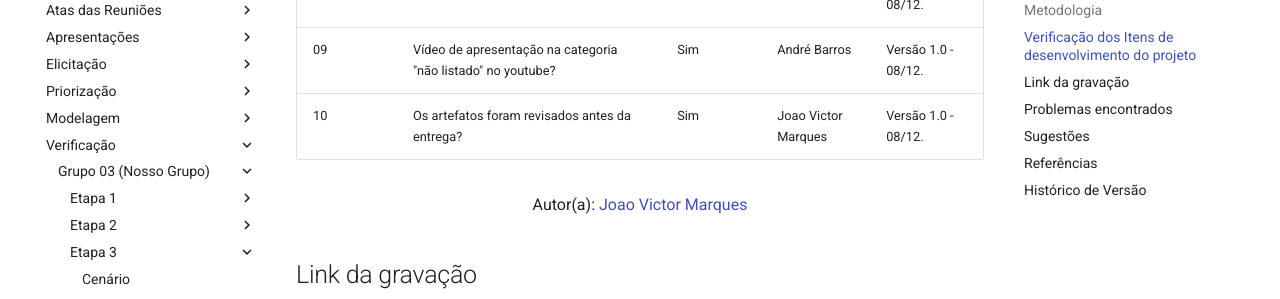
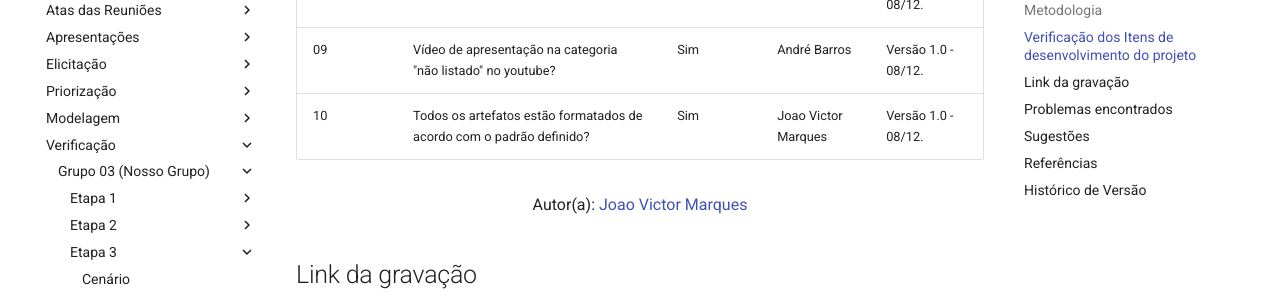
Before and after one commit to Requisitos-de-Software/2024.2-CAESB-Autoatendimento, an MkDocs documentation site: the page built from docs/planejamento/verificacao/itens_dev_proj3.md, in a window 1280 px wide and 900 px high, scrolled down 1344 px, cut to the strip 0-539 px from the top of the window. Shown: the part 152-451 px from the top of the strip. Built offline with MkDocs 1.6.1 and Material for MkDocs 9.7.7, drawn with Linux system fonts in a browser that asks for light colours; comment, search, counter and statistics services are not loaded.

Commit message:
ajuste veritens

```diff
--- a/docs/planejamento/verificacao/itens_dev_proj3.md
+++ b/docs/planejamento/verificacao/itens_dev_proj3.md
@@ -33,7 +33,7 @@
 | 07     | Ata(s) das reuniões (com data, horário de início e do final, participantes, objetivo, atividades definidas, etc).                                        | Sim           | André Barros   | Versão 1.0 - 08/12.                           |
 | 08     | A gravação da reunião do grupo.                                 | Sim           | André Barros   | Versão 1.0 - 08/12.                           |
 | 09     | Vídeo de apresentação na categoria "não listado" no youtube?                           | Sim           | André Barros   | Versão 1.0 - 08/12.
-| 10     | Os artefatos foram revisados antes da entrega?                           | Sim           | Joao Victor Marques   | Versão 1.0 - 08/12.
+| 10     | Todos os artefatos estão formatados de acordo com o padrão definido?                          | Sim           | Joao Victor Marques   | Versão 1.0 - 08/12.
 
 
 <center>
```
